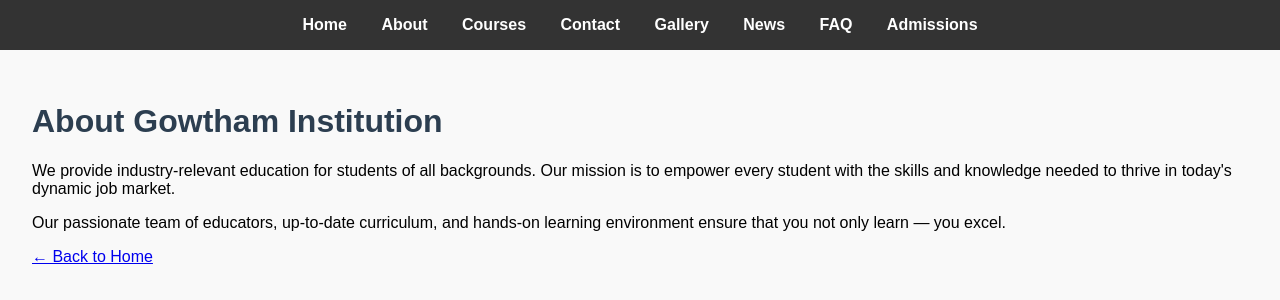
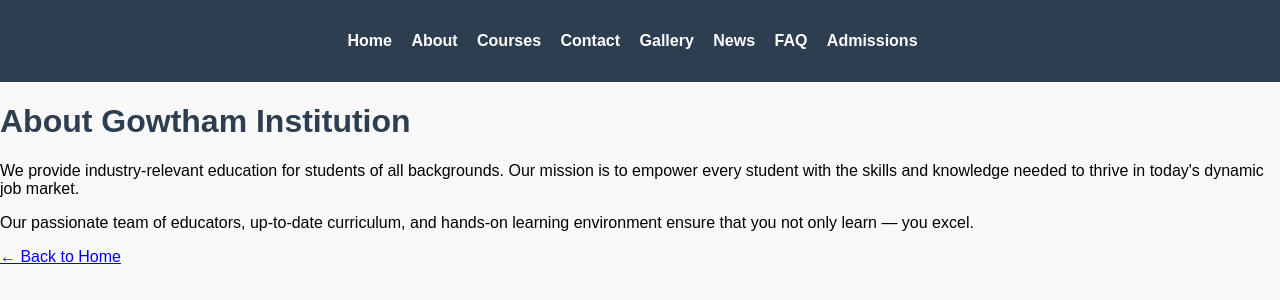
Before and after one commit to Gowthamdndhoni/gowtham-institution, a plain HTML site: page about.html in a window 1280 px wide. Drawn offline with Linux system fonts and the light colour scheme; files that its build step writes are made by us from their sources; files whose address does not match are found by name.

Commit message:
changes pushed to github in about.html and style.css

```diff
--- a/backend/about.html
+++ b/about.html
@@ -8,18 +8,20 @@
   <link rel="stylesheet" href="style.css">
 </head>
 <body>
-  <nav style="background-color: #333; padding: 1em;">
-    <a href="index.html" style="color: white; margin-right: 15px;">Home</a>
-    <a href="about.html" style="color: white; margin-right: 15px;">About</a>
-    <a href="courses.html" style="color: white; margin-right: 15px;">Courses</a>
-    <a href="contact.html" style="color: white; margin-right: 15px;">Contact</a>
-    <a href="gallery.html" style="color: white; margin-right: 15px;">Gallery</a>
-    <a href="news.html" style="color: white; margin-right: 15px;">News</a>
-    <a href="faq.html" style="color: white; margin-right: 15px;">FAQ</a>
-    <a href="admissions.html" style="color: white;">Admissions</a>
+  <nav>
+    <ul>
+      <li><a href="index.html">Home</a></li>
+      <li><a href="about.html">About</a></li>
+      <li><a href="courses.html">Courses</a></li>
+      <li><a href="contact.html">Contact</a></li>
+      <li><a href="gallery.html">Gallery</a></li>
+      <li><a href="news.html">News</a></li>
+      <li><a href="faq.html">FAQ</a></li>
+      <li><a href="admissions.html">Admissions</a></li>
+    </ul>
   </nav>
 
-  <main style="padding: 2em;">
+  <main>
     <h1>About Gowtham Institution</h1>
     <p>We provide industry-relevant education for students of all backgrounds. Our mission is to empower every student with the skills and knowledge needed to thrive in today's dynamic job market.</p>
     <p>Our passionate team of educators, up-to-date curriculum, and hands-on learning environment ensure that you not only learn — you excel.</p>
--- a/style.css
+++ b/style.css
@@ -1,5 +1,4 @@
-/* style.css */
-
+/* Global Styles */
 body {
   font-family: Arial, sans-serif;
   margin: 0;
@@ -14,9 +13,18 @@ nav {
   text-align: center;
 }
 
+nav ul {
+  list-style-type: none;
+  padding: 0;
+}
+
+nav li {
+  display: inline;
+  margin-right: 15px;
+}
+
 nav a {
   color: white;
-  margin: 0 15px;
   text-decoration: none;
   font-weight: bold;
 }
@@ -52,3 +60,15 @@ footer {
   text-align: center;
   margin-top: 3em;
 }
+
+/* Responsive Design */
+@media (max-width: 768px) {
+  nav li {
+    display: block;
+    margin-bottom: 10px;
+  }
+
+  .container {
+    padding: 1em;
+  }
+}
```
